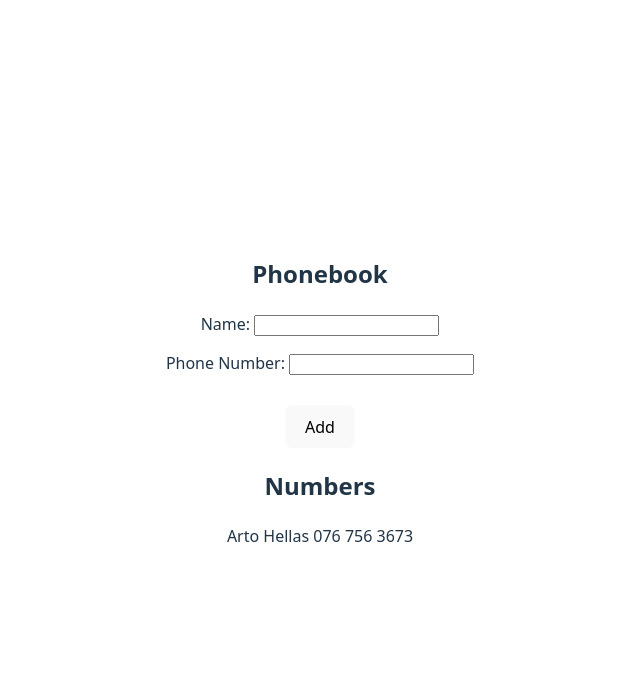
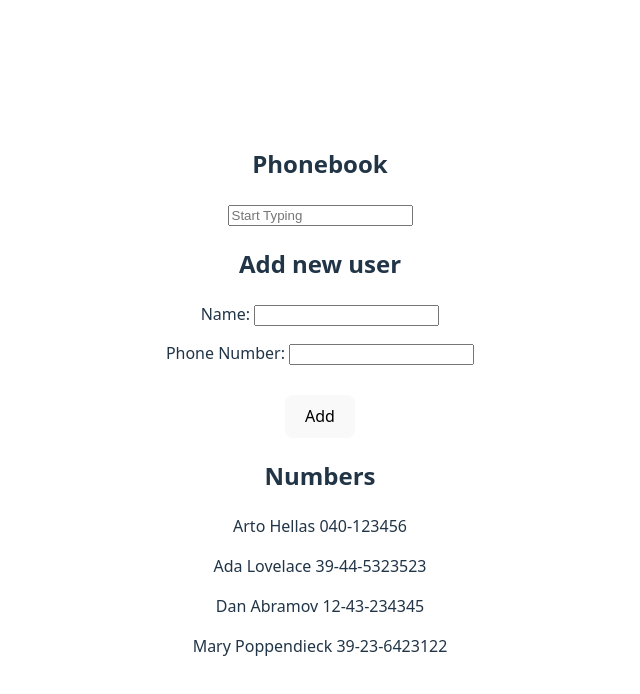
Before and after one commit to Haupt04/MOOC-Full-Stack, a React (Vite) app in the folder part2/phonebook/: page / in a window 1280 px wide. Shown: the top 694 px of the page, without its empty margins (320-960 px from the left). Built offline with nearby package versions, Linux system fonts and the light colour scheme.

Commit message:
Completed 2.9

```diff
--- a/part2/phonebook/src/App.jsx
+++ b/part2/phonebook/src/App.jsx
@@ -3,13 +3,15 @@
 
 const App = () => {
   const [persons, setPersons] = useState([
-    { name: 'Arto Hellas',
-      number: "076 756 3673"
-     }
+    { name: 'Arto Hellas', number: '040-123456', id: 1 },
+    { name: 'Ada Lovelace', number: '39-44-5323523', id: 2 },
+    { name: 'Dan Abramov', number: '12-43-234345', id: 3 },
+    { name: 'Mary Poppendieck', number: '39-23-6423122', id: 4 }
   ])
   const [newName, setNewName] = useState('')
-  const [show,setShow] = useState(true)
+  const [show,_] = useState(true)
   const [newNum, setNum] = useState('')
+  const [search, setSearch] = useState('')
 
   const handleNewName = (event) => {
       console.log(event.target.value)
@@ -38,14 +40,22 @@
     } else {
       window.alert(`${newName} is already in the phonebook`)
     }
-
-
   }
 
+  const handleSearch = (event) => {
+    setSearch(event.target.value)
+  }
+
+  const results = persons.filter(person => Object.values(person).some( value => String(value).toLowerCase().includes(search.toLowerCase())))
   const listPeople = show ? persons : "No person add yet";
   return (
     <div>
       <h2>Phonebook</h2>
+      <div>
+          <input value={search} onChange={handleSearch} placeholder='Start Typing'/>
+      </div>
+
+      <h2>Add new user</h2>
       <form onSubmit={addPerson}>
         <div>
           Name: <input value={newName} onChange={handleNewName} required/>
@@ -57,8 +67,11 @@
           <button type="submit">Add</button>
         </div>
       </form>
+
       <h2>Numbers</h2>
-      {listPeople.map(person =>
+      {search ? results.map(person =>
+        <p key={person.name}>{person.name} {person.number}</p>
+      ) :listPeople.map(person =>
         <p key={person.name}>{person.name} {person.number}</p>
       )}
     </div>
```
